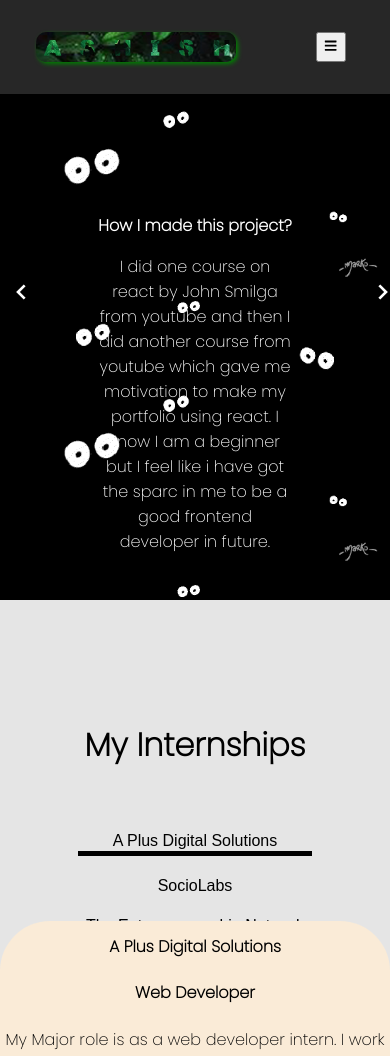
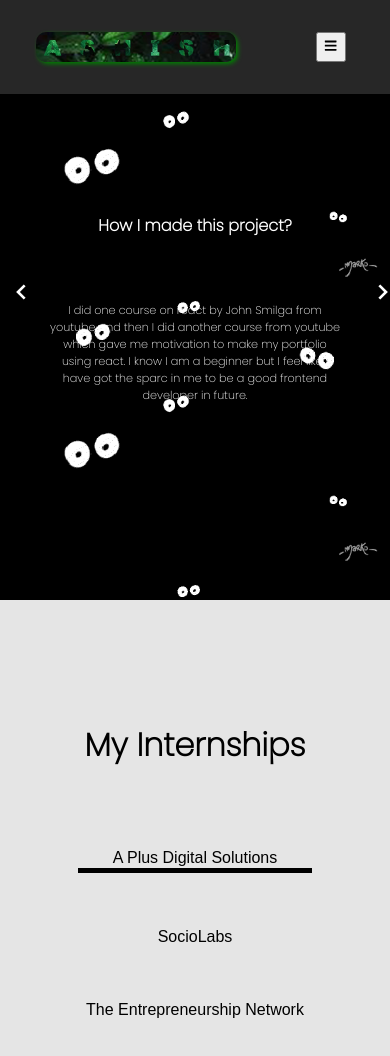
Before and after one commit to ashish12345bisht/my-portfolio, a React (Create React App) app: page / in a window 390 px wide. Shown: the top 1056 px of the page. Built offline with nearby package versions, Linux system fonts and the light colour scheme; the HTML template or start-up script is replaced by a standard one.

Commit message:
mobile optimization-minor

```diff
--- a/src/03-career/01-section/Internship.css
+++ b/src/03-career/01-section/Internship.css
@@ -11,7 +11,7 @@
     display: flex;
     flex-direction: column;
 }
-.selected{
+.selected-2{
     border-left: 5px solid black;
     border-top: none;
     border-right: none;
@@ -22,7 +22,7 @@
     font-size: 1.5em;
     font-weight: 400;
 }
-.tabbuttons{
+.tabbuttons-2{
     border: none;
     background-color: transparent;
     font-size: 1.5em;
@@ -42,9 +42,9 @@
         display: flex;
         flex-direction: row;
     }
-    .selected, .tabbuttons{
-        height: 30px;
-        font-size: 1em;
+    .selected-2, .tabbuttons-2{
+        height: auto;
+        font-size: 0.7em;
     }
     .tabs-container-2{
         padding: 50px 0px;
--- a/src/03-career/01-section/Internship.js
+++ b/src/03-career/01-section/Internship.js
@@ -13,7 +13,7 @@ function Tabs() {
             <section className="up-tabs">
                 <div className="buttons-2">
                     {data.map((item)=>{
-                        return <button className={`${(item.id===index)?"selected":"tabbuttons"}`} onClick={()=>setIndex(item.id)}>{item.company}</button>
+                        return <button className={`${(item.id===index)?"selected-2":"tabbuttons-2"}`} onClick={()=>setIndex(item.id)}>{item.company}</button>
                     })}
                 </div>
                 <div className="tabs-container-2">
--- a/src/homepage/02-sections/01-banner/Banner.css
+++ b/src/homepage/02-sections/01-banner/Banner.css
@@ -64,3 +64,9 @@
     font-size: 2em;
     background-color: transparent;
 }
+@media screen and (max-width:600px){
+    .slide p{
+        padding: 50px;
+        font-size: 0.7em;
+    }
+}
--- a/src/homepage/02-sections/02-tabs/Tabs.css
+++ b/src/homepage/02-sections/02-tabs/Tabs.css
@@ -25,6 +25,7 @@
 .buttons{
     display: flex;
     justify-content: space-around;
+
     height: 100px;
     margin: 0 100px;
     background-color: transparent;
@@ -38,6 +39,7 @@
 @media screen and (max-width:600px) {
     .buttons{
         margin: 0;
+        height: 300px;
         padding-top: 30px;
         flex-direction: column;
     }
```
